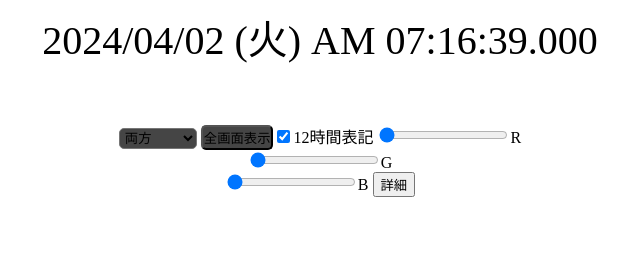
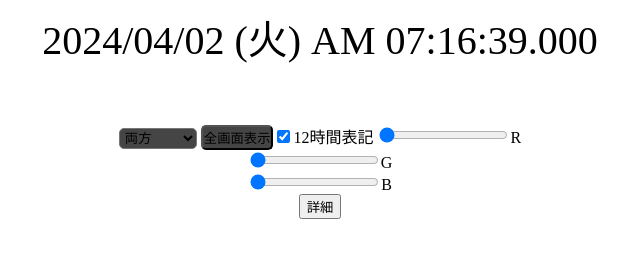
Before and after one commit to orenzikun722/clock, a plain HTML site: page index.html in a window 1280 px wide. Shown: the whole page, without its empty margins (320-960 px from the left). Drawn offline with Linux system fonts and the light colour scheme.

Commit message:
Update index.html

```diff
--- a/index.html
+++ b/index.html
@@ -34,7 +34,7 @@ max="255" step="1">R</input><br>
     <input type="range" value="0" id="G" min="0"
 max="255">G</input><br>
     <input type="range" value="0" id="B" min="0"
-max="255">B</input>
+max="255">B</input><br>
     <button onclick="changeDisplay()">詳細</button>
     <p id="info">デバイスの時間をJavaScriptで取得し、htmlで表示しています。デバイスの時間を利用しているためインターネットから直接時間を取得しているわけではありません。デバイスの時間を変更するとこの時計が表示する時間も変わります</p></center>
     <script type="text/javascript">
```
